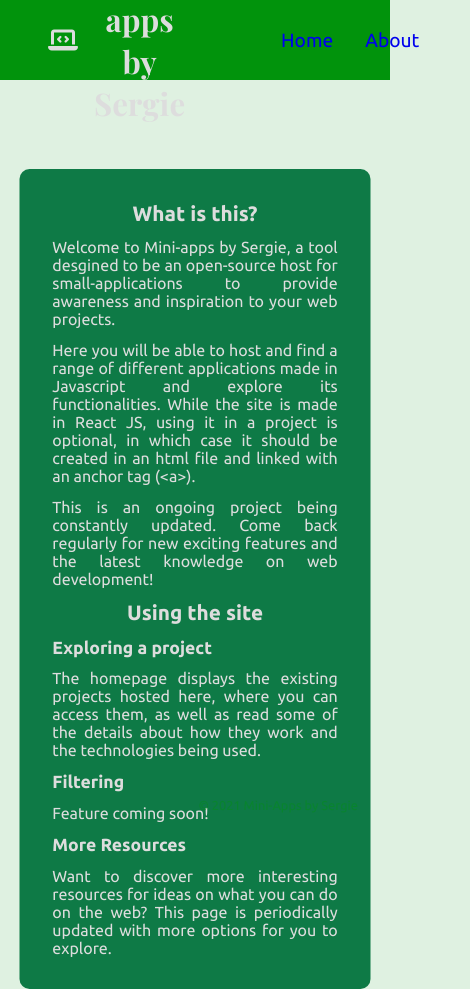
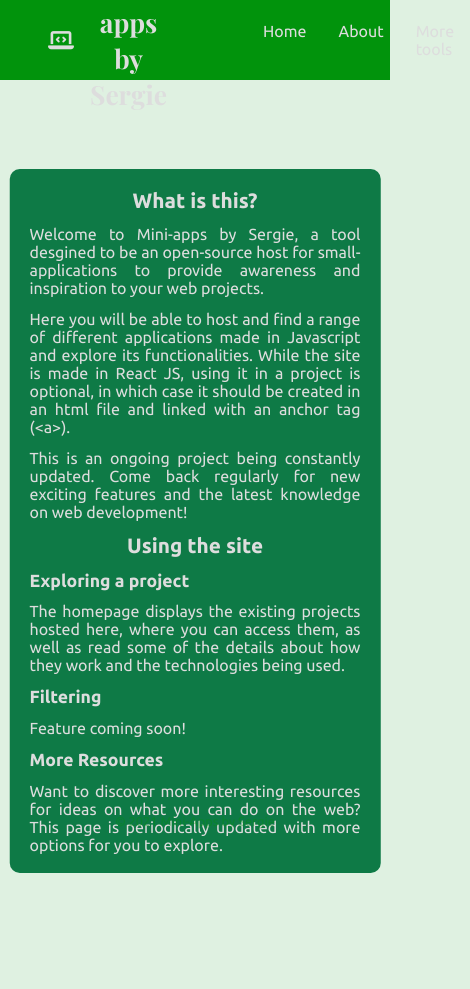
Before and after one commit to Sergie-AGA/Mini_Apps, a React (Create React App) app: page /about in a window 390 px wide. Shown: the whole page, 470 px wide, since content can reach past the window. After the commit the page ends 873 px from the top, so only its background shows below. Built offline with nearby package versions, Linux system fonts and the light colour scheme.

Commit message:
Fixed footer styling and began working on the navbar responsivity

```diff
--- a/public/css/style.css
+++ b/public/css/style.css
@@ -22,7 +22,8 @@ h3 {
   text-align: center; }
 
 a {
-  text-decoration: none; }
+  text-decoration: none;
+  color: inherit; }
   a:visited {
     color: inherit; }
 
@@ -39,8 +40,14 @@ a {
     padding: 0 3rem;
     font-family: "Playfair Display", serif;
     font-size: 1.3rem; }
+    @media screen and (max-width: 1024px) {
+      .navbar__main {
+        font-size: 1.1rem; } }
   .navbar__icon {
     font-size: 1.5rem; }
+    @media screen and (max-width: 1024px) {
+      .navbar__icon {
+        font-size: 1.3rem; } }
   .navbar__title {
     margin: 1rem; }
   .navbar__items {
@@ -52,6 +59,56 @@ a {
       list-style: none;
       margin: 1rem;
       font-size: 1.2rem; }
+      @media screen and (max-width: 1024px) {
+        .navbar__items__item {
+          font-size: 1rem; } }
+
+.menu-btn {
+  position: relative;
+  display: flex;
+  justify-content: center;
+  align-items: center;
+  width: 80px;
+  height: 80px;
+  cursor: pointer;
+  transition: all 0.5s ease-in-out; }
+
+.menu-btn__burger {
+  width: 50px;
+  height: 6px;
+  background: #fff;
+  border-radius: 5px;
+  box-shadow: 0 2px 5px rgba(255, 101, 47, 0.2);
+  transition: all 0.5s ease-in-out; }
+
+.menu-btn__burger::before,
+.menu-btn__burger::after {
+  content: "";
+  position: absolute;
+  width: 50px;
+  height: 6px;
+  background: #fff;
+  border-radius: 5px;
+  box-shadow: 0 2px 5px rgba(255, 101, 47, 0.2);
+  transition: all 0.5s ease-in-out; }
+
+.menu-btn__burger::before {
+  transform: translateY(-16px); }
+
+.menu-btn__burger::after {
+  transform: translateY(16px); }
+
+/* ANIMATION */
+.menu-btn.open .menu-btn__burger {
+  transform: translateX(-50px);
+  background: transparent;
+  box-shadow: none; }
+
+.menu-btn.open .menu-btn__burger::before {
+  transform: rotate(45deg) translate(35px, -35px); }
+
+.menu-btn.open .menu-btn__burger::after {
+  transform: rotate(-45deg) translate(35px, 35px); }
 
 .about {
   background-color: #0e7a46;
@@ -65,6 +122,10 @@ a {
   border-radius: 10px;
   padding: 20px;
   font-family: "Ubuntu", sans-serif; }
+  @media screen and (max-width: 1024px) {
+    .about {
+      width: 95%;
+      padding: 7px; } }
   .about__heading {
     font-size: 1.3rem;
     margin: 0.8rem;
@@ -77,6 +138,21 @@ a {
     text-align: justify;
     font-size: 1rem;
     margin: 0.8rem; }
+
+.footer {
+  position: fixed;
+  right: 2rem;
+  bottom: 2rem;
+  font-family: "Ubuntu", sans-serif;
+  font-size: 0.8rem;
+  color: rgba(1, 147, 12, 0.4);
+  z-index: 10; }
+  @media screen and (max-width: 1024px) {
+    .footer {
+      bottom: 1rem;
+      right: 50%;
+      transform: translateX(50%);
+      pointer-events: none; } }
 
 .lower-position-modal {
   position: absolute;
@@ -229,15 +305,6 @@ a {
   z-index: 30;
   transition: 0.4s;
   display: none; }
-
-.footer {
-  position: fixed;
-  right: 2rem;
-  bottom: 2rem;
-  font-family: "Ubuntu", sans-serif;
-  font-size: 0.8rem;
-  color: rgba(1, 147, 12, 0.4);
-  z-index: 10; }
 
 .block {
   border: none;
--- a/sass/_abstract.scss
+++ b/sass/_abstract.scss
@@ -30,6 +30,10 @@ $font-cursive: "Nerko One", cursive;
 $font-sans: "Ubuntu", sans-serif;
 $font-serif: "Playfair Display", serif;
 
+$tablet: 1024px;
+$mobile: 768px;
+$vertical: 550px;
+
 // FUNCTIONS
 @function color($color-name) {
   @return map-get($colors, $color-name);
--- a/sass/_base.scss
+++ b/sass/_base.scss
@@ -27,6 +27,7 @@ h3 {
 
 a {
   text-decoration: none;
+  color: inherit;
   &:visited {
     color: inherit;
   }
--- a/sass/_layout.scss
+++ b/sass/_layout.scss
@@ -12,9 +12,15 @@
     padding: 0 3rem;
     font-family: $font-serif;
     font-size: 1.3rem;
+    @media screen and (max-width: $tablet) {
+      font-size: 1.1rem;
+    }
   }
   &__icon {
     font-size: 1.5rem;
+    @media screen and (max-width: $tablet) {
+      font-size: 1.3rem;
+    }
   }
   &__title {
     margin: 1rem;
@@ -24,12 +30,66 @@
     justify-content: space-between;
     font-family: $font-sans;
     margin: 1rem;
+    @media screen and (max-width: $mobile) {
+    }
     &__item {
       list-style: none;
       margin: 1rem;
       font-size: 1.2rem;
+      @media screen and (max-width: $tablet) {
+        font-size: 1rem;
+      }
     }
   }
+}
+
+// BURGER MENU
+.menu-btn {
+  position: relative;
+  display: flex;
+  justify-content: center;
+  align-items: center;
+  width: 80px;
+  height: 80px;
+  cursor: pointer;
+  transition: all 0.5s ease-in-out;
+}
+.menu-btn__burger {
+  width: 50px;
+  height: 6px;
+  background: #fff;
+  border-radius: 5px;
+  box-shadow: 0 2px 5px rgba(255, 101, 47, 0.2);
+  transition: all 0.5s ease-in-out;
+}
+.menu-btn__burger::before,
+.menu-btn__burger::after {
+  content: "";
+  position: absolute;
+  width: 50px;
+  height: 6px;
+  background: #fff;
+  border-radius: 5px;
+  box-shadow: 0 2px 5px rgba(255, 101, 47, 0.2);
+  transition: all 0.5s ease-in-out;
+}
+.menu-btn__burger::before {
+  transform: translateY(-16px);
+}
+.menu-btn__burger::after {
+  transform: translateY(16px);
+}
+/* ANIMATION */
+.menu-btn.open .menu-btn__burger {
+  transform: translateX(-50px);
+  background: transparent;
+  box-shadow: none;
+}
+.menu-btn.open .menu-btn__burger::before {
+  transform: rotate(45deg) translate(35px, -35px);
+}
+.menu-btn.open .menu-btn__burger::after {
+  transform: rotate(-45deg) translate(35px, 35px);
 }
 
 // ABOUT
@@ -45,6 +105,10 @@
   border-radius: 10px;
   padding: 20px;
   font-family: $font-sans;
+  @media screen and (max-width: $tablet) {
+    width: 95%;
+    padding: 7px;
+  }
   &__heading {
     font-size: 1.3rem;
     margin: 0.8rem;
@@ -61,3 +125,20 @@
     margin: 0.8rem;
   }
 }
+
+// FOOTER
+.footer {
+  position: fixed;
+  right: 2rem;
+  bottom: 2rem;
+  font-family: $font-sans;
+  font-size: 0.8rem;
+  color: transparentize(color(dark-main), 0.6);
+  z-index: 10;
+  @media screen and (max-width: $tablet) {
+    bottom: 1rem;
+    right: 50%;
+    transform: translateX(50%);
+    pointer-events: none;
+  }
+}
--- a/sass/pages/_stickyNotes.scss
+++ b/sass/pages/_stickyNotes.scss
@@ -183,17 +183,6 @@
   z-index: 30;
   transition: 0.4s;
   display: none;
-}
-
-// FOOTER
-.footer {
-  position: fixed;
-  right: 2rem;
-  bottom: 2rem;
-  font-family: $font-sans;
-  font-size: 0.8rem;
-  color: transparentize(color(dark-main), 0.6);
-  z-index: 10;
 }
 
 // MODAL
--- a/src/components/layout/Footer.jsx
+++ b/src/components/layout/Footer.jsx
@@ -2,7 +2,9 @@ import React from "react";
 
 const Footer = () => {
   const currentYear = new Date().getFullYear();
-  return <footer class="footer">© {currentYear} Mini-Apps by Sergie</footer>;
+  return (
+    <footer className="footer">© {currentYear} Mini-Apps by Sergie</footer>
+  );
 };
 
 export default Footer;
--- a/src/components/layout/Navbar.jsx
+++ b/src/components/layout/Navbar.jsx
@@ -16,6 +16,9 @@ const Navbar = ({ icon, title }) => {
         <li className="navbar__items__item">
           <Link to="/about">About</Link>
         </li>
+        <li className="navbar__items__item">
+          <Link to="/more">More tools</Link>
+        </li>
       </ul>
     </nav>
   );
```
Also changed, not shown: 1 other file (tests, documents, lock files or other folders).
